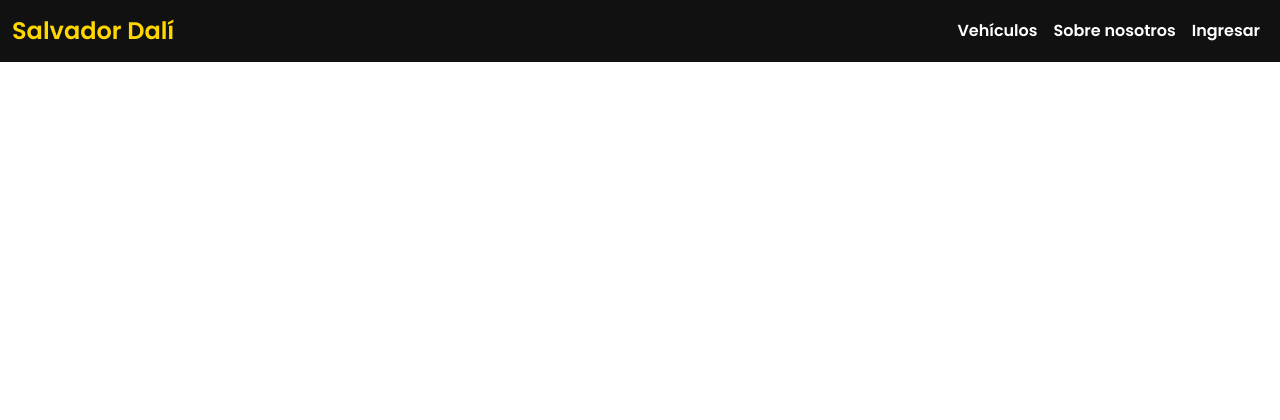
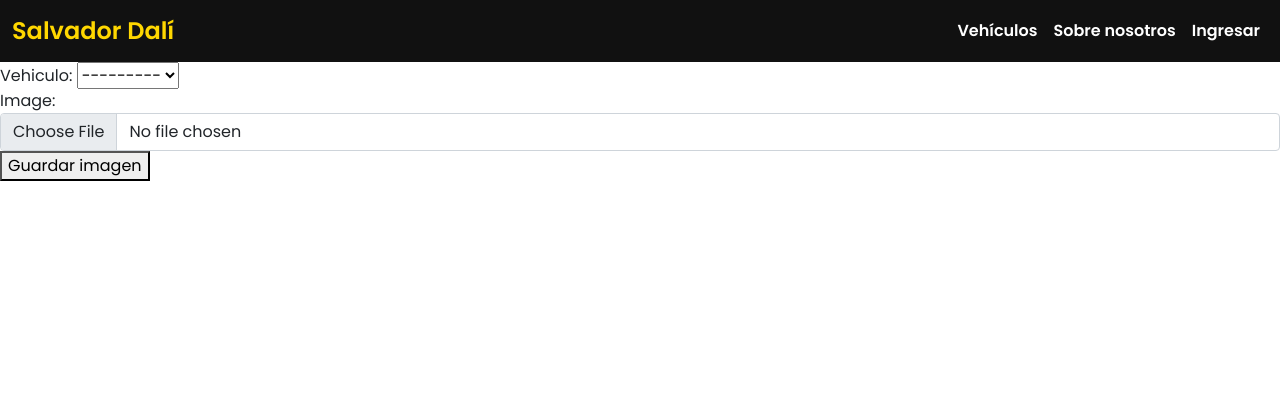
Before and after one commit to GeronimoTorresOrtiz/concesionariaLP, a Django app: page /vehiculos/vehiculo_images in a window 1280 px wide. Shown: the top 420 px of the page. Run offline with Django 5.2, Linux system fonts and the light colour scheme; data that the repository does not hold is empty.

Commit message:
Formulario carga imagenes

```diff
--- a/concesionaria/vehiculos/forms.py
+++ b/concesionaria/vehiculos/forms.py
@@ -19,7 +19,9 @@ class ComentarioForm(forms.ModelForm):
 class VehiculoImageForm(forms.ModelForm):
     class Meta:
         model = VehiculoImage
-        fields = ['image']
+        fields = [
+            'vehiculo',
+            'image',]
         widgets = {
             'image': forms.ClearableFileInput(attrs={'class': 'form-control  custom-class'}),
         }
--- a/concesionaria/vehiculos/models.py
+++ b/concesionaria/vehiculos/models.py
@@ -82,7 +82,8 @@ class VehiculoImage(models.Model):
         on_delete=models.CASCADE,
         related_name='imagenes'
     )
-    image = models.ImageField(upload_to='vehiculo_images/' ,null=True)
+    image = models.ImageField()
+    ruta_imagen = models.CharField(max_length=200, default= None, null=True)
 
 
     def __str__(self):
--- a/concesionaria/vehiculos/templates/vehiculo_images/list.html
+++ b/concesionaria/vehiculos/templates/vehiculo_images/list.html
@@ -6,8 +6,9 @@
                 <div class="card-body">
                     <h5 class="card-title">{{image.vehiculo.marca}} {{ image.vehiculo.modelo}}</h5>
                 </div>
-                <img src="{{image.image.url}}" class="card-img-bottom" alt="Nombre del Vehículo">
+                <img src="https://itec-tercero.s3.sa-east-1.amazonaws.com/imagen_vehiculo_{{image.id}}" class="card-img-bottom" alt="Nombre del Vehículo">
             </div>
         </div>
     {% endfor %}
+
 {% endblock %}
--- /dev/null
+++ b/concesionaria/vehiculos/templates/vehiculo_images/upload.html
@@ -0,0 +1,8 @@
+{% extends "home/base.html" %}
+{% block content %}
+    <form action="" method="post" enctype="multipart/form-data">
+        {% csrf_token %}
+        {{ form }}
+        <button type="submit">Guardar imagen</button>
+    </form>
+{% endblock %}
--- a/concesionaria/vehiculos/templates/vehiculos/list.html
+++ b/concesionaria/vehiculos/templates/vehiculos/list.html
@@ -13,6 +13,8 @@
         {% if user.is_superuser or user.is_staff %}
         <div class="d-flex justify-content-between align-items-center mb-4">
             <a href="{% url 'vehiculo_create' %}" class="btn btn-primary btn-lg shadow-sm">➕ Añadir Vehículo</a>
+            <a href="{% url 'vehiculo_images' %}" class="btn btn-primary btn-lg shadow-sm">➕ Agregar Imagen</a>
+            <a href="{% url 'images_list' %}" class="btn btn-primary btn-lg shadow-sm">➕ Catalogo</a>
             {% endif %}
             <!-- Selector de marca con JavaScript para filtrado -->
             <div class="form-group mb-0 w-50">
@@ -64,7 +66,7 @@
                                 {% if vehiculo.imagenes.exists and vehiculo.imagenes.first.image %}
                                     <button type="button" class="btn btn-secondary btn-sm" onclick="showImageModal('{{ vehiculo.imagenes.first.image.url }}')">🖼️ Ver Imagen</button>
                                 {% else %}
-                                    <button type="button" class="btn btn-secondary btn-sm" disabled>🖼️ Sin Imagen</button>
+                                    <a href="{% url 'vehiculo_images' %}"  type="button" class="btn btn-secondary btn-sm" disabled>🖼️ Cargar imagen</a>
                                 {% endif %}
                             </div>
                         </td>
--- a/concesionaria/vehiculos/urls.py
+++ b/concesionaria/vehiculos/urls.py
@@ -11,7 +11,10 @@ from vehiculos.views.comentario_view import (
     ComentarioCreateView,
     ComentarioUpdateView,
 )
-from vehiculos.views.vehiculo_image_view import VehiculoImageView
+from vehiculos.views.vehiculo_image_view import (
+    VehiculoImageView,
+    VehiculoImageListView,
+)
 
 urlpatterns = [
     path(route="", view=VehiculoListaView.as_view(), name='vehiculo_lista'),
@@ -24,4 +27,8 @@ urlpatterns = [
     path(route="<int:comentario_id>/comentarios/update/", view=ComentarioUpdateView.as_view(), name='comentario_update'),
     path(route="comentario/<int:id>/delete/", view=ComentarioDeleteView.as_view(), name='comentario_delete'),
     path(route="vehiculo_images", view=VehiculoImageView.as_view(), name='vehiculo_images'),
+    path(route="vehiculo_images/upload/", view=VehiculoImageView.as_view(), name='vehiculo_images'),
+    path(route="vehiculo_images/list/", view=VehiculoImageListView.as_view(), name='images_list'),
+
+
 ]
--- a/concesionaria/vehiculos/views/vehiculo_image_view.py
+++ b/concesionaria/vehiculos/views/vehiculo_image_view.py
@@ -1,16 +1,60 @@
+import os
+import tempfile
 from django.shortcuts import redirect, render, get_object_or_404
 from django.views import View
 
 from vehiculos.forms import VehiculoImageForm
 from vehiculos.models import VehiculoImage
 
+from vehiculos.repositories.s3 import S3Repository
+
+
 class VehiculoImageView(View):
+    def get(self, request):
+       images = VehiculoImage.objects.all()
+       form = VehiculoImageForm()
+       return render(request,
+       'vehiculo_images/upload.html',
+       dict(
+         images=images,
+         form=form,
+       )
+
+       )
+
+    def post(self, request):
+      s3_repository=S3Repository()
+      form = VehiculoImageForm(request.POST, request.FILES)
+
+      if form.is_valid():
+          vehiculo = form.cleaned_data['vehiculo']
+          image = form.cleaned_data['image']
+
+          with tempfile.NamedTemporaryFile(delete=False) as temp_file:
+            for chunk in image.chunks():
+              temp_file.write(chunk)
+            temp_file_path = temp_file.name
+
+            image_object = VehiculoImage.objects.create(
+              vehiculo= vehiculo,
+              image=image,
+            )
+            image_object.save()
+            nombre_imagen = f'imagen_vehiculo_{image_object.id}'
+
+            s3_repository.upload_file(
+              temp_file_path, 'itec-tercero', nombre_imagen
+              )
+      return redirect('vehiculo_images')
+
+
+class VehiculoImageListView(View):
     def get(self, request):
        images = VehiculoImage.objects.all()
        return render(request,
        'vehiculo_images/list.html',
        dict(
-         images=images
+         images=images,
        )
 
        )
```
Also changed, not shown: concesionaria/concesionaria/settings.py (+13 -0 lines), concesionaria/requirements.txt (added, +15 -0 lines), concesionaria/vehiculos/repositories/s3.py (added, +26 -0 lines), concesionaria/vehiculos/migrations/0006_vehiculoimage_ruta_imagen_alter_vehiculoimage_image.py (added).
